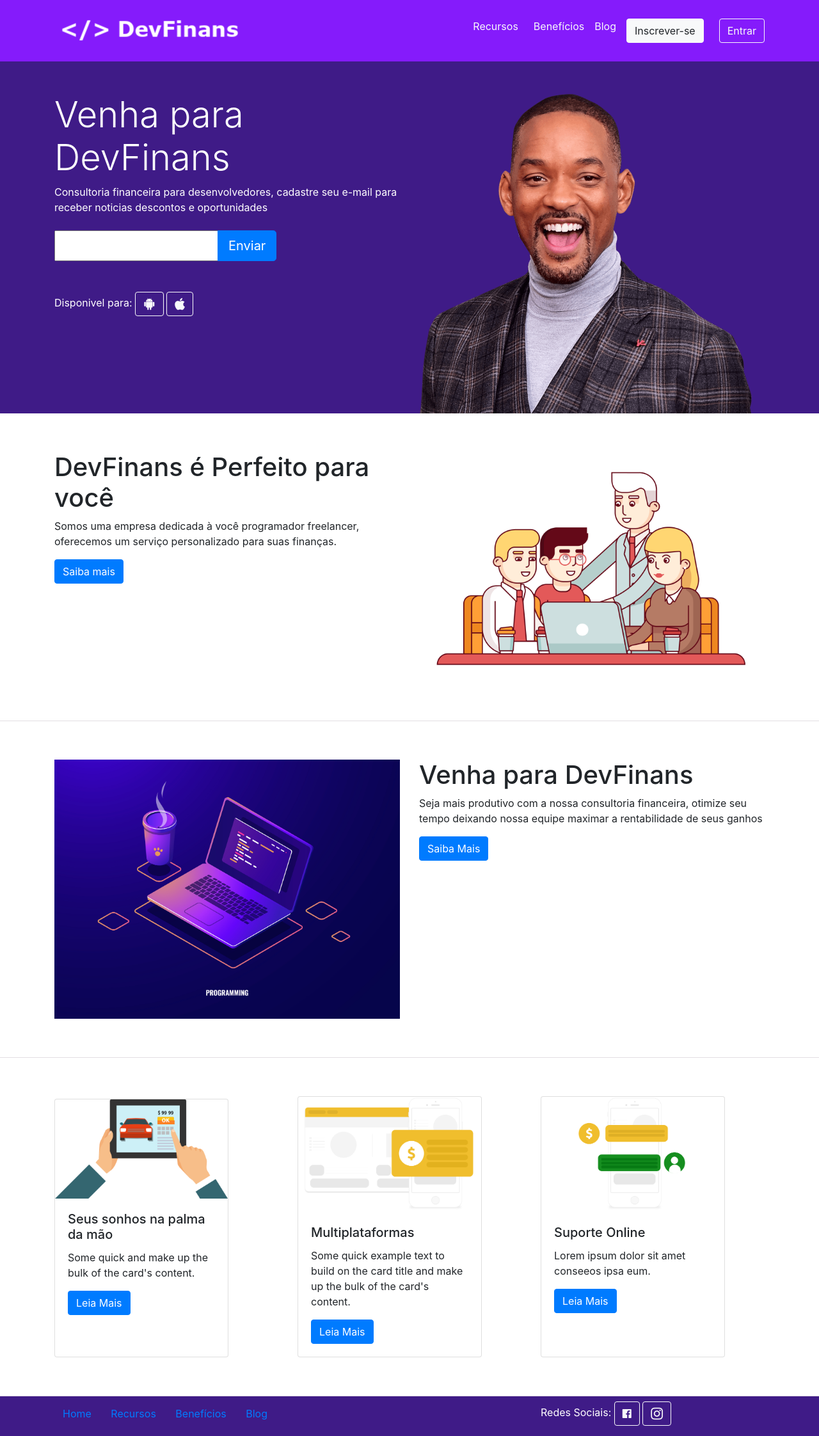
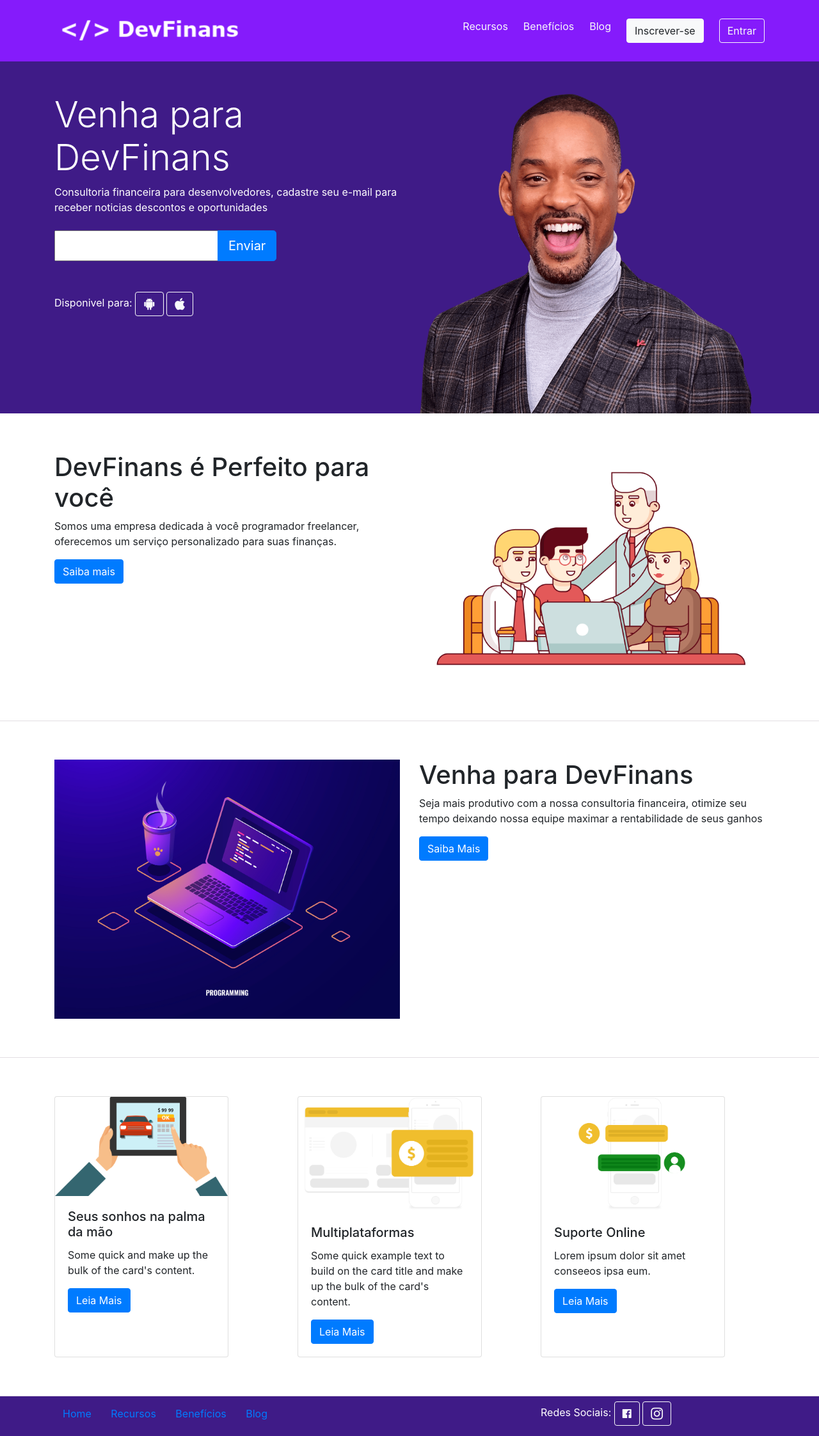
Before and after one commit to gabrielcicero45/devfinans, a Django app: page / in a window 1280 px wide. Shown: the whole page at 64% size. Run offline with Django 3.2, Linux system fonts and the light colour scheme; some libraries are stand-ins or nearby versions.

Commit message:
Fixing Front-end Bugs

```diff
--- a/templates/index.html
+++ b/templates/index.html
@@ -40,10 +40,10 @@
                             <a href="#beneficios" class="btn-outline-light ml-4">Benefícios</a>
                         </li>
                         <li class="nav-item">
-                            <a href="" class="btn-outline-light ml-3">Blog</a>
+                            <a href="" class="btn-outline-light ml-4">Blog</a>
                         </li>
                         <li class="nav-item">
-                            <a href="{% url 'cadastro' %}" class="btn btn-light ml-3">Inscrever-se</a>
+                            <a href="{% url 'cadastro' %}" class="btn btn-light ml-4">Inscrever-se</a>
                         </li>
                         <li class="nav-item">
                             <a href="{% url 'login' %}" class="btn btn-outline-light ml-4">Entrar</a>
@@ -85,7 +85,7 @@
                     </div>
 
                 </div>
-                <div class="col-md-6 d-none d-md-block">
+                <div class="col-md-6 d-flex d-md-block">
                     <img src="{% static './imagens/Will.png' %}" width="520" height="500">
                 </div>
             </div>
@@ -133,7 +133,7 @@
         <!-- Seção Conteudo !-->
         <div class="container">
             <div class="row">
-                <div class="col-md-4 d-flex mt-1">
+                <div class="col-lg-4 d-flex ">
                     <div class="card" style="width: 17rem;">
                         <img src="{% static './imagens/economize.png' %}" class="card-img-top">
                         <div class="card-body">
@@ -143,7 +143,7 @@
                         </div>
                     </div>
                 </div>
-                <div class="col-md-4 d-flex">
+                <div class="col-lg-4 d-flex">
                     <div class="card" style="width: 18rem;">
                         <img src="{% static './imagens/facil.png' %}" class="card-img-top">
                         <div class="card-body">
@@ -155,7 +155,7 @@
                     </div>
                 </div>
 
-                <div class="col-md-4 d-flex">
+                <div class="col-lg-4 d-flex ">
                     <div class="card" style="width: 18rem;">
                         <img src="{% static './imagens/suporte.png' %}" class="card-img-top">
                         <div class="card-body">
```
Also changed, not shown: templates/cadastro.html (+8 -1 lines).
